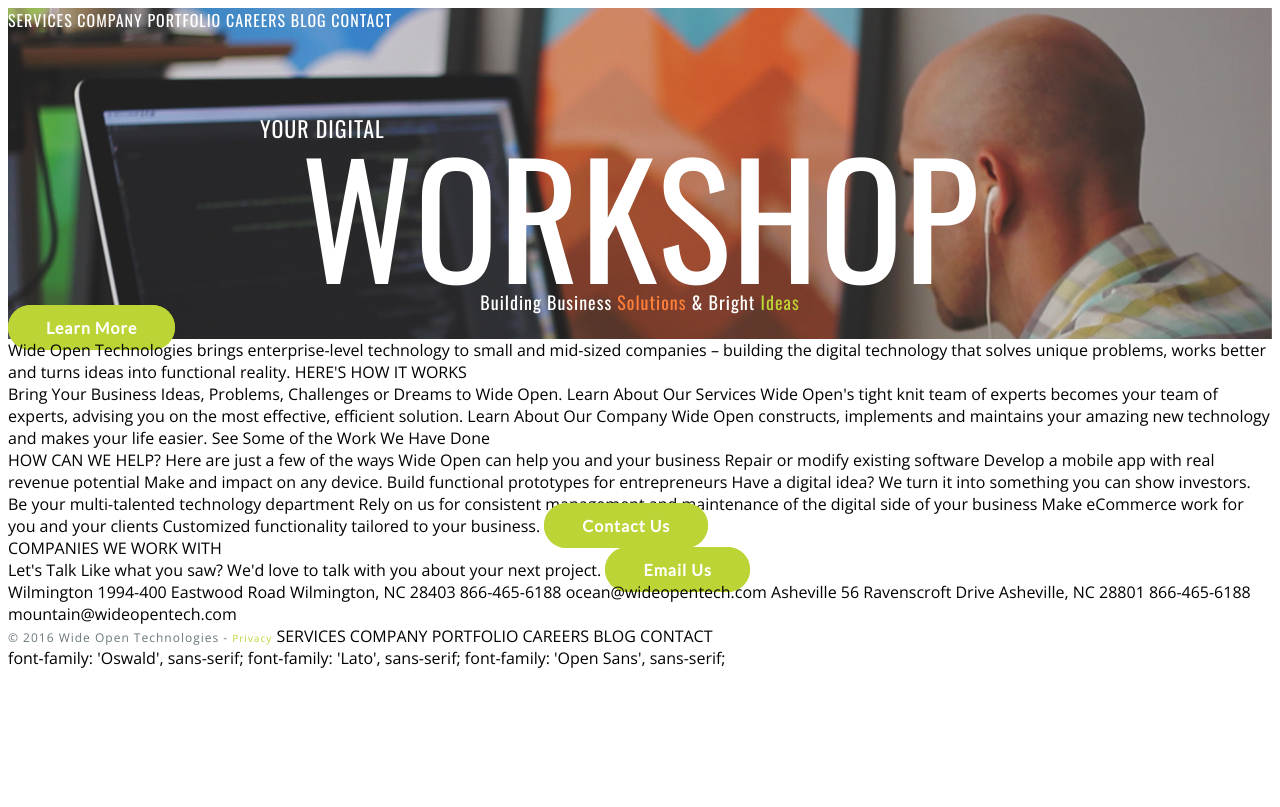
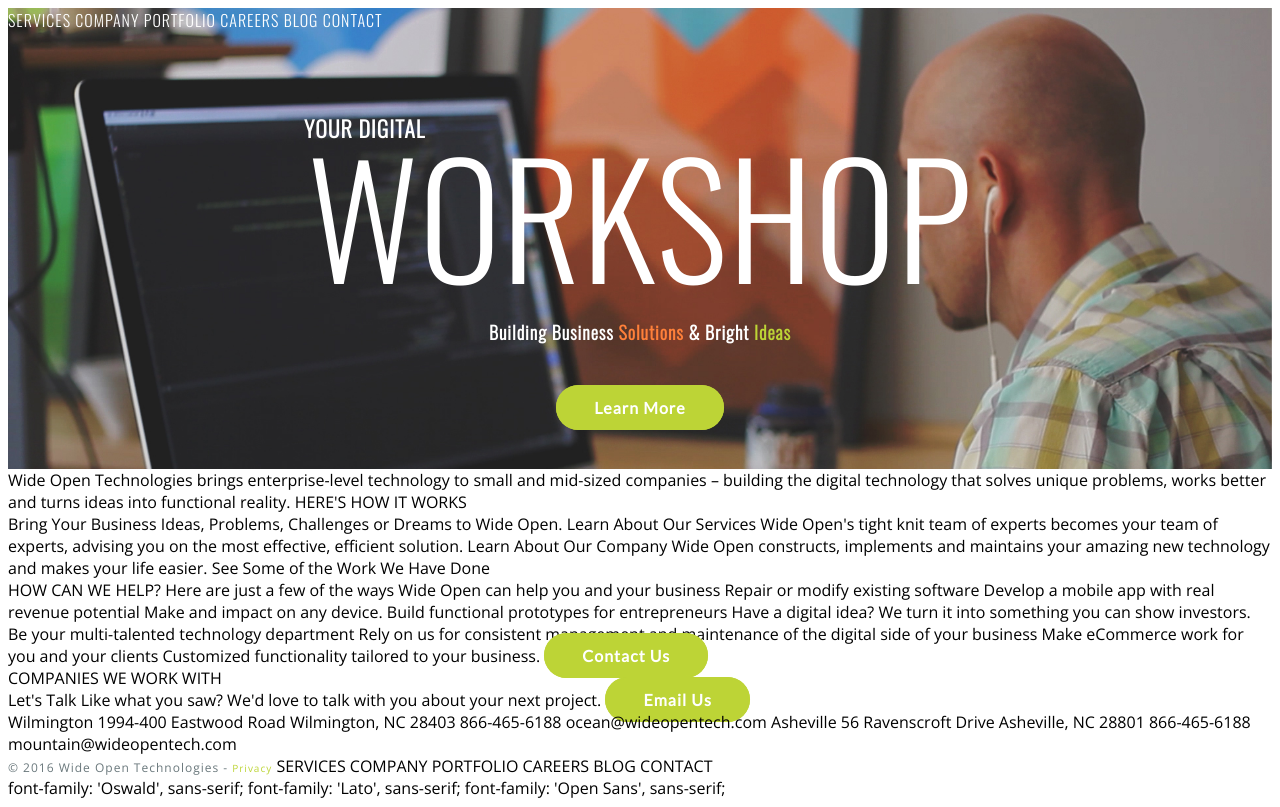
Before and after one commit to alexisgraff5/clone-of-wideopen-practice, a plain HTML site: page index.html in a window 1280 px wide. Drawn offline with nearby package versions, Linux system fonts and the light colour scheme.

Commit message:
made more changes to header

```diff
--- a/index.html
+++ b/index.html
@@ -4,7 +4,8 @@
     <meta charset="utf-8">
     <title>Practice Cloning</title>
     <link rel="stylesheet" type="text/css" href="style.css">
-    <link href="https://fonts.googleapis.com/css?family=Lato|Open+Sans|Oswald" rel="stylesheet">
+    <link href="https://fonts.googleapis.com/css?family=Lato|Open+Sans" rel="stylesheet">
+    <link href="https://fonts.googleapis.com/css?family=Oswald:300" rel="stylesheet">
   </head>
   <body>
     <header>
@@ -16,18 +17,17 @@
       CONTACT
 
       <div class="masthead">
-      <div id="left">
-        <span class="digi">YOUR DIGITAL</span>
+        <div class="digi"><strong>YOUR DIGITAL</strong></span>
         </div>
-      <div id="center">
-        <span class="main">WORKSHOP</span>
+
+        <div class="main">WORKSHOP
         </div>
-      <div class="sub-head">
-        Building Business <span style="color:#ff803a;">Solutions</span> & Bright <span style="color:#bdd436;">Ideas</span>
+
+        <div class="sub-head"><strong>Building Business <span style="color:#ff803a;">Solutions</span> & Bright <span style="color:#bdd436;">Ideas</span></strong>
         </div>
       </div>
 
-    <div>
+      <div class="learn-more">
         <span class="cta-btn">Learn More</span>
       </div>
     </header>
--- a/style.css
+++ b/style.css
@@ -13,14 +13,6 @@ header {
   letter-spacing: 1px;
 }
 
-#center {
-  text-align: center;
-}
-
-#left{
-  text-align: left;
-}
-
 .masthead {
   padding-top: 80px;
   margin: 0 auto;
@@ -29,8 +21,9 @@ header {
 
 .main {
   font-size: 155px;
-  font-weight: 300;
   line-height: 140px;
+  display: block;
+  margin-bottom: 35px;
   text-align: center;
 }
 
@@ -38,12 +31,23 @@ header {
   font-size: 22px;
   font-weight: 500;
   text-align: left;
+  margin-left: 2em;
+  display: block;
+  text-align: left;
 }
 
 .sub-head {
   font-size: 18px;
   font-weight: 500;
   text-align: center;
+  margin: 0 20%;
+  display: block;
+}
+
+.learn-more {
+  text-align: center;
+  margin: 0 auto;
+  padding: 50px 0;
 }
 
 .cta-btn {
```
Lines whose indentation alone changed are shown as unchanged.
